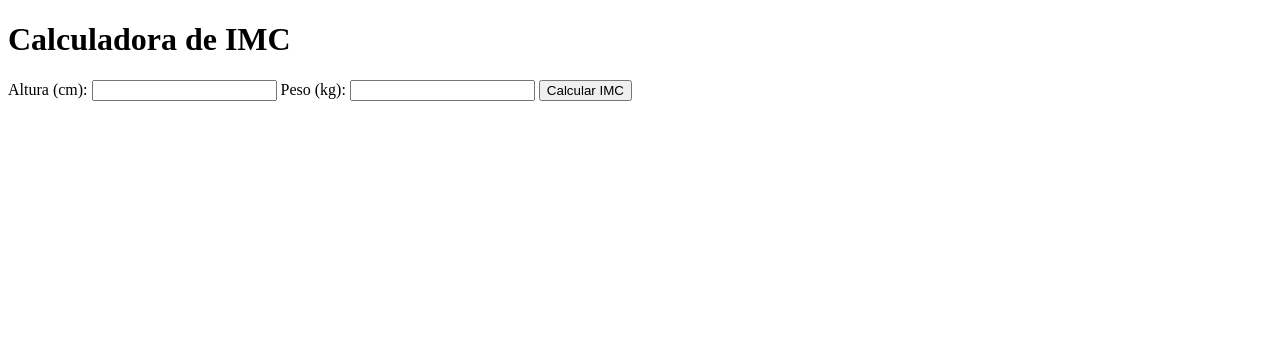
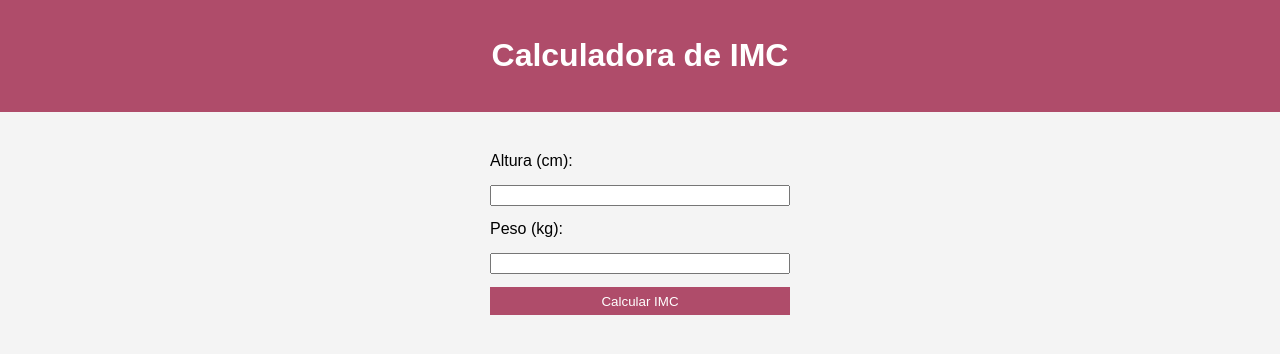
Before and after one commit to sallys03/oficina01, a plain HTML site: page calculadora.html in a window 1280 px wide. Drawn offline with Linux system fonts and the light colour scheme.

Commit message:
redirecionando o css

```diff
--- a/calculadora.html
+++ b/calculadora.html
@@ -4,7 +4,7 @@
     <meta charset="UTF-8">
     <meta name="viewport" content="width=device-width, initial-scale=1.0">
     <title>Calculadora de IMC</title>
-    <link rel="stylesheet" href="styles.css">
+    <link rel="stylesheet" href="css/style.css">
 </head>
 <body>
     <header>
--- a/css/style.css
+++ b/css/style.css
@@ -6,7 +6,7 @@ body {
 }
 
 header {
-    background-color: #4CAF50;
+    background-color: #af4c6a;
     color: white;
     text-align: center;
     padding: 1em 0;
@@ -44,7 +44,7 @@ label, input, button {
 }
 
 button {
-    background-color: #4CAF50;
+    background-color:  #af4c6a;
     color: white;
     border: none;
     padding: 0.5em;
@@ -52,11 +52,11 @@ button {
 }
 
 button:hover {
-    background-color: #45a049;
+    background-color:  #af4c6a;
 }
 
 #resultado {
     text-align: center;
-    margin-top: 1;
+    margin-top: 1em;
     font-weight: bold;
 }
```
Also changed, not shown: index.html (+1 -1 lines).
